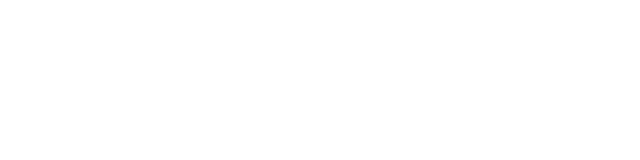
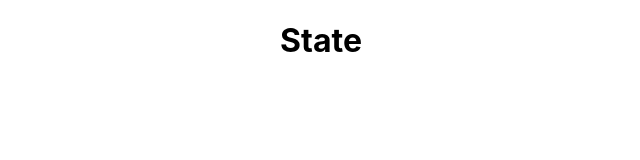
Before and after one commit to dev-vicki/todo-redux, a React (Create React App) app: page / in a window 1280 px wide. Shown: the top 160 px of the page, without its empty margins (319-959 px from the left). Built offline with nearby package versions, Linux system fonts and the light colour scheme.

Commit message:
used useSelector to see changes in the todo state.

```diff
--- a/src/App.js
+++ b/src/App.js
@@ -1,9 +1,12 @@
 import './App.css';
+import { useSelector } from "react-redux";
 
 function App() {
+  const state = useSelector((state) => ({...state}));
+  console.log("state", state);
   return (
     <div className="App">
-
+        <h1>State</h1>
     </div>
   );
 }
```
